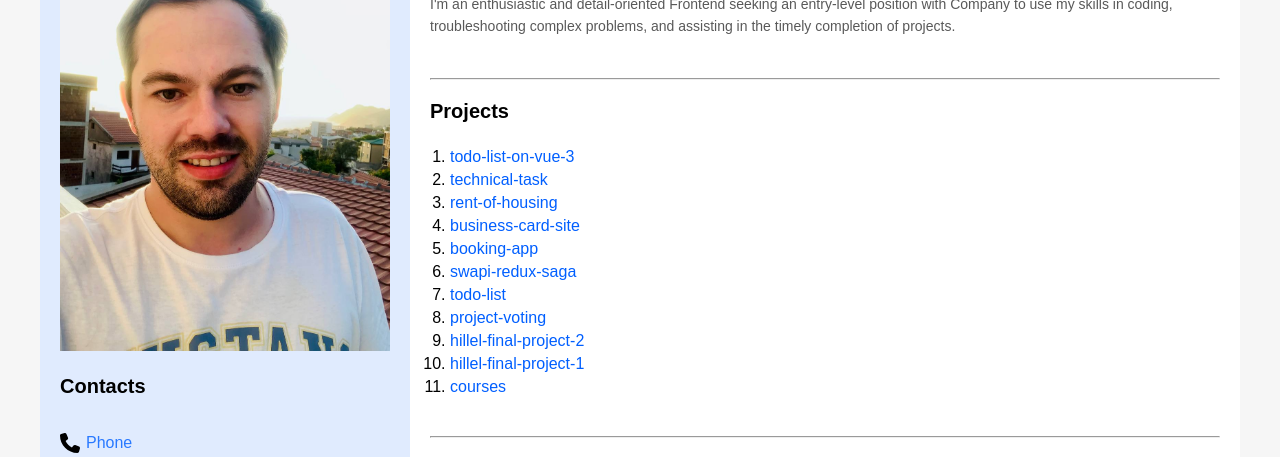
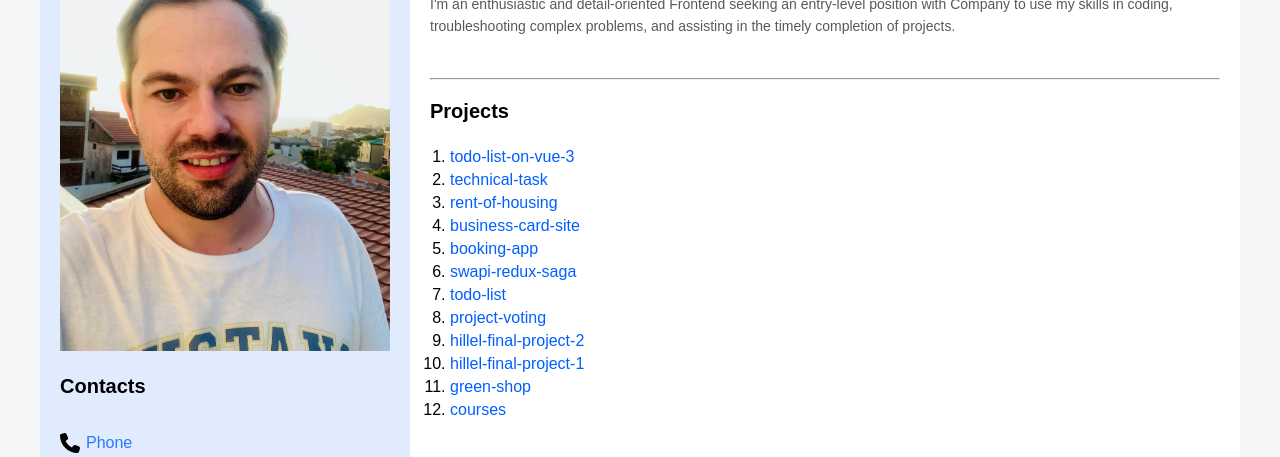
Before and after one commit to Yevhenii199/cv-yevhenii-shyianov, a plain HTML site: page index.html in a window 1280 px wide. Shown: the part 149-606 px from the top of the page. Drawn offline with Linux system fonts and the light colour scheme; a web font is replaced by a local one.

Commit message:
Update index.html

```diff
--- a/index.html
+++ b/index.html
@@ -50,6 +50,9 @@
                    </li>
                     <li class="my-projects-item">
                         <a class="my-projects-item-link" href="https://github.com/Yevhenii199/hillel-final-project/" target="_blank" alt="GitHub" rel="noopener noreferrer">hillel-final-project-1</a>
+                    </li>
+                    <li class="my-projects-item">
+                        <a class="my-projects-item-link" href="https://github.com/Yevhenii199/green-shop" target="_blank" alt="GitHub" rel="noopener noreferrer">green-shop</a>
                     </li>
                     <li class="my-projects-item">
                         <a class="my-projects-item-link" href="https://github.com/Yevhenii199/courses" target="_blank" alt="GitHub" rel="noopener noreferrer">courses</a>
```
